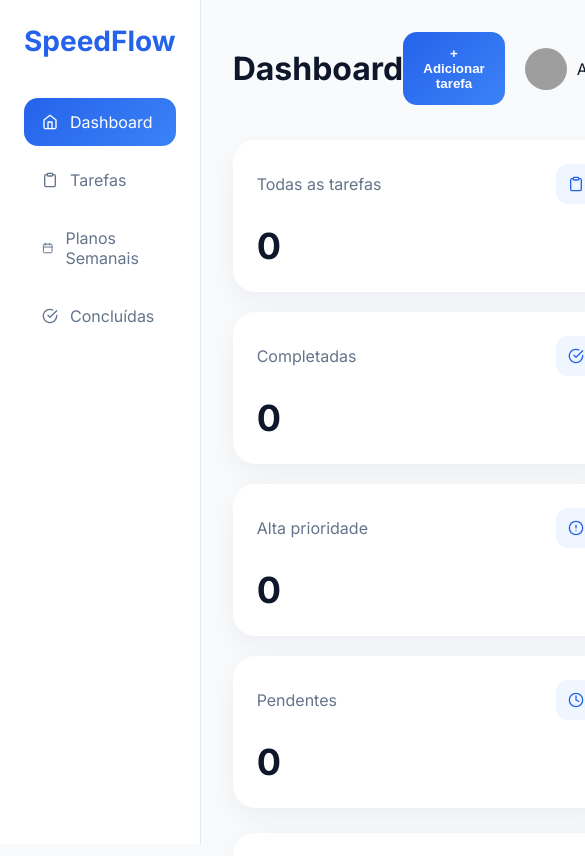
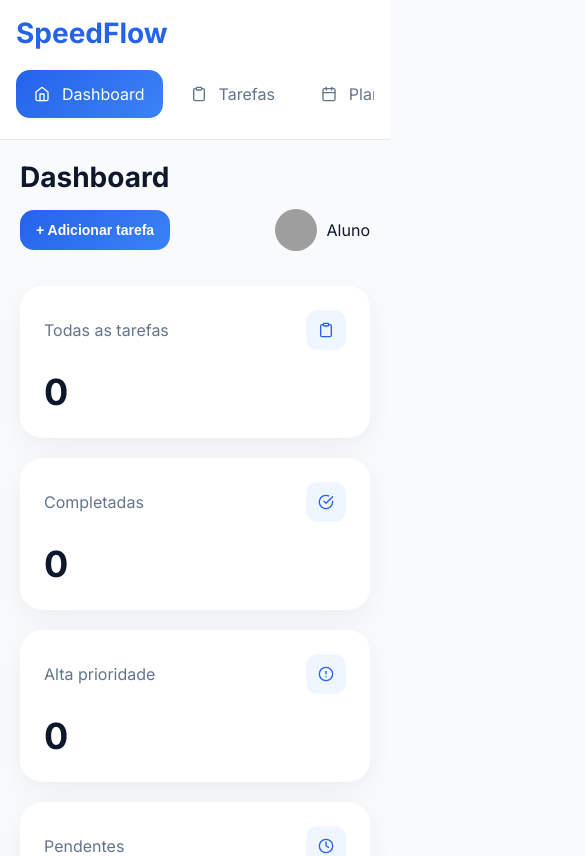
Before and after one commit to Lvmonegatto/Projeto-Front-End, a React (Vite) app: page / in a window 390 px wide. Shown: the top 856 px of the page, 585 px wide, since content can reach past the window. Built offline with nearby package versions, Linux system fonts and the light colour scheme; grey boxes are pictures that could not be loaded.

Commit message:
feat: Documentação do projeto feita e interface mobile responsiva pronta.

```diff
--- a/src/styles/addtaskmodal.css
+++ b/src/styles/addtaskmodal.css
@@ -101,3 +101,19 @@
 
   cursor: pointer;
 }
+
+@media (max-width:768px){
+
+  .modal{
+
+    width:95%;
+
+    padding:20px;
+  }
+
+  .time-wrapper{
+
+    grid-template-columns:1fr;
+  }
+
+}
--- a/src/styles/dashboard.css
+++ b/src/styles/dashboard.css
@@ -24,3 +24,16 @@
 
   color:var(--text-light);
 }
+
+@media (max-width:768px){
+
+  .stats-grid{
+
+    grid-template-columns:1fr;
+  }
+
+  .dashboard-tasks h2{
+    font-size:20px;
+  }
+
+}
--- a/src/styles/global.css
+++ b/src/styles/global.css
@@ -34,3 +34,15 @@ body{
   flex:1;
   padding:32px;
 }
+
+@media (max-width: 768px){
+
+  .layout{
+    flex-direction:column;
+  }
+
+  .content{
+    padding:20px;
+  }
+
+}
--- a/src/styles/header.css
+++ b/src/styles/header.css
@@ -54,3 +54,34 @@
   height:42px;
   border-radius:50%;
 }
+
+@media (max-width:768px){
+
+  .header{
+
+    flex-direction:column;
+
+    align-items:flex-start;
+
+    gap:15px;
+  }
+
+  .header h1{
+    font-size:28px;
+  }
+
+  .header-right{
+
+    width:100%;
+
+    justify-content:space-between;
+  }
+
+  .add-btn{
+
+    padding:12px 16px;
+
+    font-size:14px;
+  }
+
+}
--- a/src/styles/planos.css
+++ b/src/styles/planos.css
@@ -38,3 +38,12 @@
   color:#64748b;
   font-size:14px;
 }
+
+@media (max-width:768px){
+
+  .week-grid{
+
+    grid-template-columns:1fr;
+  }
+
+}
--- a/src/styles/sidebar.css
+++ b/src/styles/sidebar.css
@@ -58,3 +58,42 @@
 
   color:white;
 }
+
+@media (max-width:768px){
+
+  .sidebar{
+
+    width:100%;
+    height:auto;
+
+    position:relative;
+
+    border-right:none;
+    border-bottom:1px solid var(--border);
+
+    padding:16px;
+  }
+
+  .logo{
+    margin-bottom:20px;
+  }
+
+  .sidebar nav{
+
+    flex-direction:row;
+
+    overflow-x:auto;
+
+    gap:10px;
+
+    padding-bottom:5px;
+  }
+
+  .sidebar nav a{
+
+    min-width:max-content;
+
+    white-space:nowrap;
+  }
+
+}
--- a/src/styles/taskcard.css
+++ b/src/styles/taskcard.css
@@ -80,3 +80,23 @@
   background: #ef4444;
   color: white;
 }
+
+@media (max-width:768px){
+
+  .task-card{
+
+    flex-direction:column;
+
+    align-items:flex-start;
+
+    gap:15px;
+  }
+
+  .task-actions{
+
+    width:100%;
+
+    justify-content:space-between;
+  }
+
+}
--- a/src/styles/toast.css
+++ b/src/styles/toast.css
@@ -59,3 +59,18 @@
     transform: translate(-50%, -50%) scale(1);
   }
 }
+
+@media (max-width:768px){
+
+  .toast{
+
+    min-width:90%;
+
+    max-width:90%;
+
+    font-size:16px;
+
+    padding:20px;
+  }
+
+}
```
Also changed, not shown: src/styles/concluidas.css (deleted), src/styles/tarefas.css (deleted), 1 other file (tests, documents, lock files or other folders).
